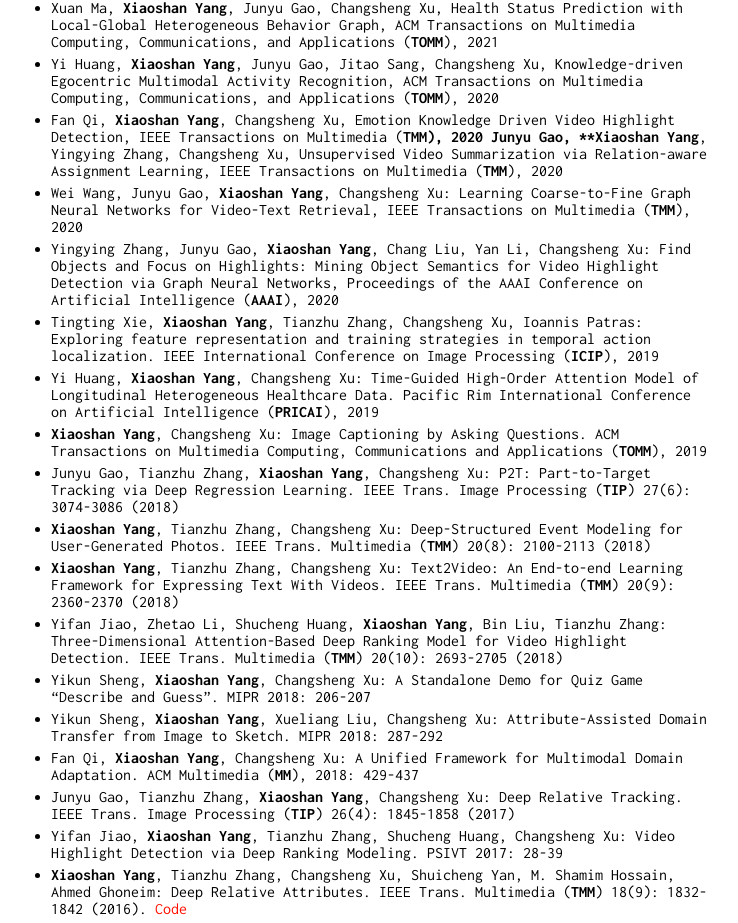
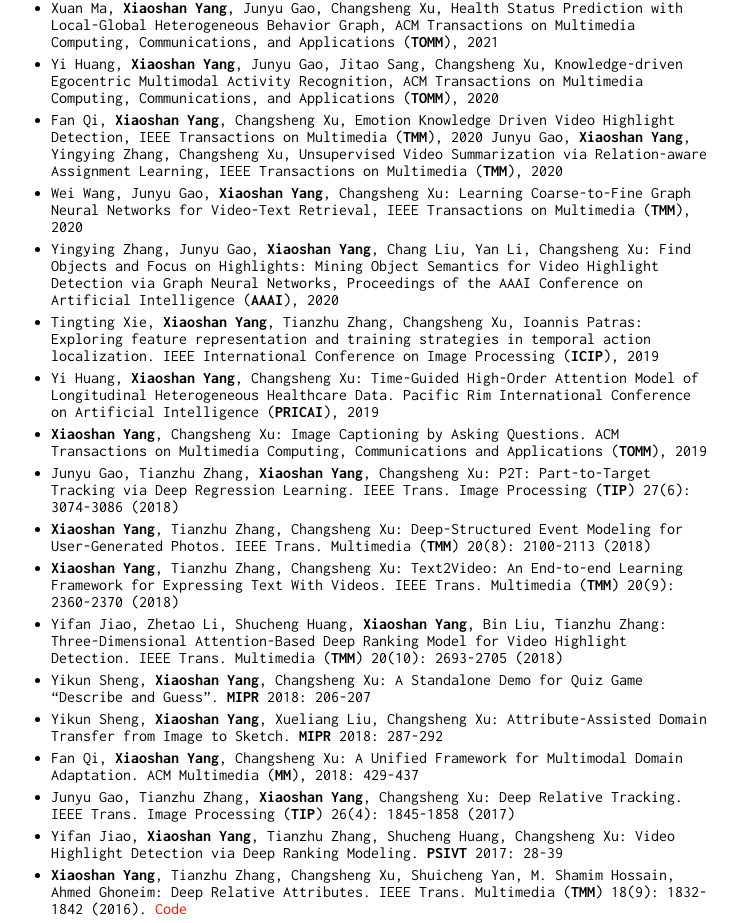
Before and after one commit to YangXS/yangxs.github.io, a Jekyll site: the page built from index.md, in a window 1280 px wide and 1400 px high, scrolled down 501 px. Shown: the part 132-1055 px from the top of the window, without its empty margins (259-997 px from the left). Built offline with Jekyll 4.4.1, drawn with Linux system fonts in a browser that asks for light colours; our own code applies the rules of GitHub Pages for plain Markdown files.

```diff
--- a/index.md
+++ b/index.md
@@ -21,7 +21,7 @@ I am an Associate Researcher at National Lab of Pattern Recognition, Institute o
 * Chaofan Chen, **Xiaoshan Yang**, Changsheng Xu, Xuhui Huang, Zhe Ma: ECKPN: Explicit Class Knowledge Propagation Network for Transductive Few-shot Learning, IEEE Conference on Computer Vision and Pattern Recognition (**CVPR**), 2021
 * Xuan Ma, **Xiaoshan Yang**, Junyu Gao, Changsheng Xu, Health Status Prediction with Local-Global Heterogeneous Behavior Graph, ACM Transactions on Multimedia Computing, Communications, and Applications (**TOMM**), 2021
 * Yi Huang, **Xiaoshan Yang**, Junyu Gao, Jitao Sang, Changsheng Xu, Knowledge-driven Egocentric Multimodal Activity Recognition, ACM Transactions on Multimedia Computing, Communications, and Applications (**TOMM**), 2020
-* Fan Qi, **Xiaoshan Yang**, Changsheng Xu, Emotion Knowledge Driven Video Highlight Detection, IEEE Transactions on Multimedia (**TMM), 2020
+* Fan Qi, **Xiaoshan Yang**, Changsheng Xu, Emotion Knowledge Driven Video Highlight Detection, IEEE Transactions on Multimedia (**TMM**), 2020
 Junyu Gao, **Xiaoshan Yang**, Yingying Zhang, Changsheng Xu, Unsupervised Video Summarization via Relation-aware Assignment Learning, IEEE Transactions on Multimedia (**TMM**), 2020
 * Wei Wang, Junyu Gao, **Xiaoshan Yang**, Changsheng Xu: Learning Coarse-to-Fine Graph Neural Networks for Video-Text Retrieval, IEEE Transactions on Multimedia (**TMM**), 2020
 * Yingying Zhang, Junyu Gao, **Xiaoshan Yang**, Chang Liu, Yan Li, Changsheng Xu: Find Objects and Focus on Highlights: Mining Object Semantics for Video Highlight Detection via Graph Neural Networks, Proceedings of the AAAI Conference on Artificial Intelligence (**AAAI**), 2020
@@ -32,11 +32,11 @@ Junyu Gao, **Xiaoshan Yang**, Yingying Zhang, Changsheng Xu, Unsupervised Video
 * **Xiaoshan Yang**, Tianzhu Zhang, Changsheng Xu: Deep-Structured Event Modeling for User-Generated Photos. IEEE Trans. Multimedia (**TMM**) 20(8): 2100-2113 (2018)
 * **Xiaoshan Yang**, Tianzhu Zhang, Changsheng Xu: Text2Video: An End-to-end Learning Framework for Expressing Text With Videos. IEEE Trans. Multimedia (**TMM**) 20(9): 2360-2370 (2018)
 * Yifan Jiao, Zhetao Li, Shucheng Huang, **Xiaoshan Yang**, Bin Liu, Tianzhu Zhang: Three-Dimensional Attention-Based Deep Ranking Model for Video Highlight Detection. IEEE Trans. Multimedia (**TMM**) 20(10): 2693-2705 (2018)
-* Yikun Sheng, **Xiaoshan Yang**, Changsheng Xu: A Standalone Demo for Quiz Game "Describe and Guess". MIPR 2018: 206-207
-* Yikun Sheng, **Xiaoshan Yang**, Xueliang Liu, Changsheng Xu: Attribute-Assisted Domain Transfer from Image to Sketch. MIPR 2018: 287-292
+* Yikun Sheng, **Xiaoshan Yang**, Changsheng Xu: A Standalone Demo for Quiz Game "Describe and Guess". **MIPR** 2018: 206-207
+* Yikun Sheng, **Xiaoshan Yang**, Xueliang Liu, Changsheng Xu: Attribute-Assisted Domain Transfer from Image to Sketch. **MIPR** 2018: 287-292
 * Fan Qi, **Xiaoshan Yang**, Changsheng Xu: A Unified Framework for Multimodal Domain Adaptation. ACM Multimedia (**MM**), 2018: 429-437
 * Junyu Gao, Tianzhu Zhang, **Xiaoshan Yang**, Changsheng Xu: Deep Relative Tracking. IEEE Trans. Image Processing (**TIP**) 26(4): 1845-1858 (2017)
-* Yifan Jiao, **Xiaoshan Yang**, Tianzhu Zhang, Shucheng Huang, Changsheng Xu: Video Highlight Detection via Deep Ranking Modeling. PSIVT 2017: 28-39
+* Yifan Jiao, **Xiaoshan Yang**, Tianzhu Zhang, Shucheng Huang, Changsheng Xu: Video Highlight Detection via Deep Ranking Modeling. **PSIVT** 2017: 28-39
 * **Xiaoshan Yang**, Tianzhu Zhang, Changsheng Xu, Shuicheng Yan, M. Shamim Hossain, Ahmed Ghoneim: Deep Relative Attributes. IEEE Trans. Multimedia (**TMM**) 18(9): 1832-1842 (2016). [Code](https://github.com/YangXS/DRA)
 * **Xiaoshan Yang**, Tianzhu Zhang, Changsheng Xu: Semantic Feature Mining for Video Event Understanding. ACM Transactions on Multimedia Computing, Communications and Applications (**TOMM**) 12(4): 55:1-55:22 (2016)
 * **Xiaoshan Yang**, Tianzhu Zhang, Changsheng Xu: Abnormal Event Discovery in User Generated Photos. ACM Multimedia (**MM**) 2016: 47-51
```
